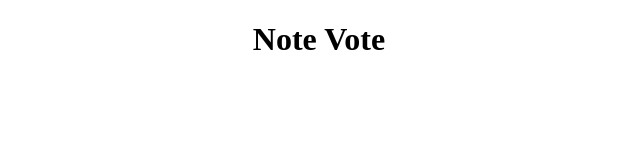
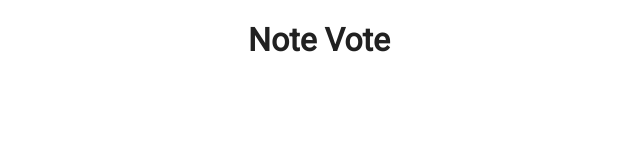
Before and after one commit to amelieoller/note-vote, a React app: page / in a window 1280 px wide. Shown: the full height of the page, 321-961 px from the left. Built offline with nearby package versions, Linux system fonts and the light colour scheme.

Commit message:
Add styling to app component

```diff
--- a/public/index.html
+++ b/public/index.html
@@ -3,6 +3,7 @@
   <head>
     <meta charset="utf-8">
     <meta name="viewport" content="width=device-width, initial-scale=1, shrink-to-fit=no">
+    <link href="https://fonts.googleapis.com/css?family=Roboto" rel="stylesheet">
     <title>Note Vote</title>
   </head>
   <body>
--- a/src/components/App/App.css
+++ b/src/components/App/App.css
@@ -1,3 +1,5 @@
 .container {
-  text-align: center;
+	text-align: center;
+	font-family: 'Roboto', sans-serif;
+	color: #212121;
 }
```
